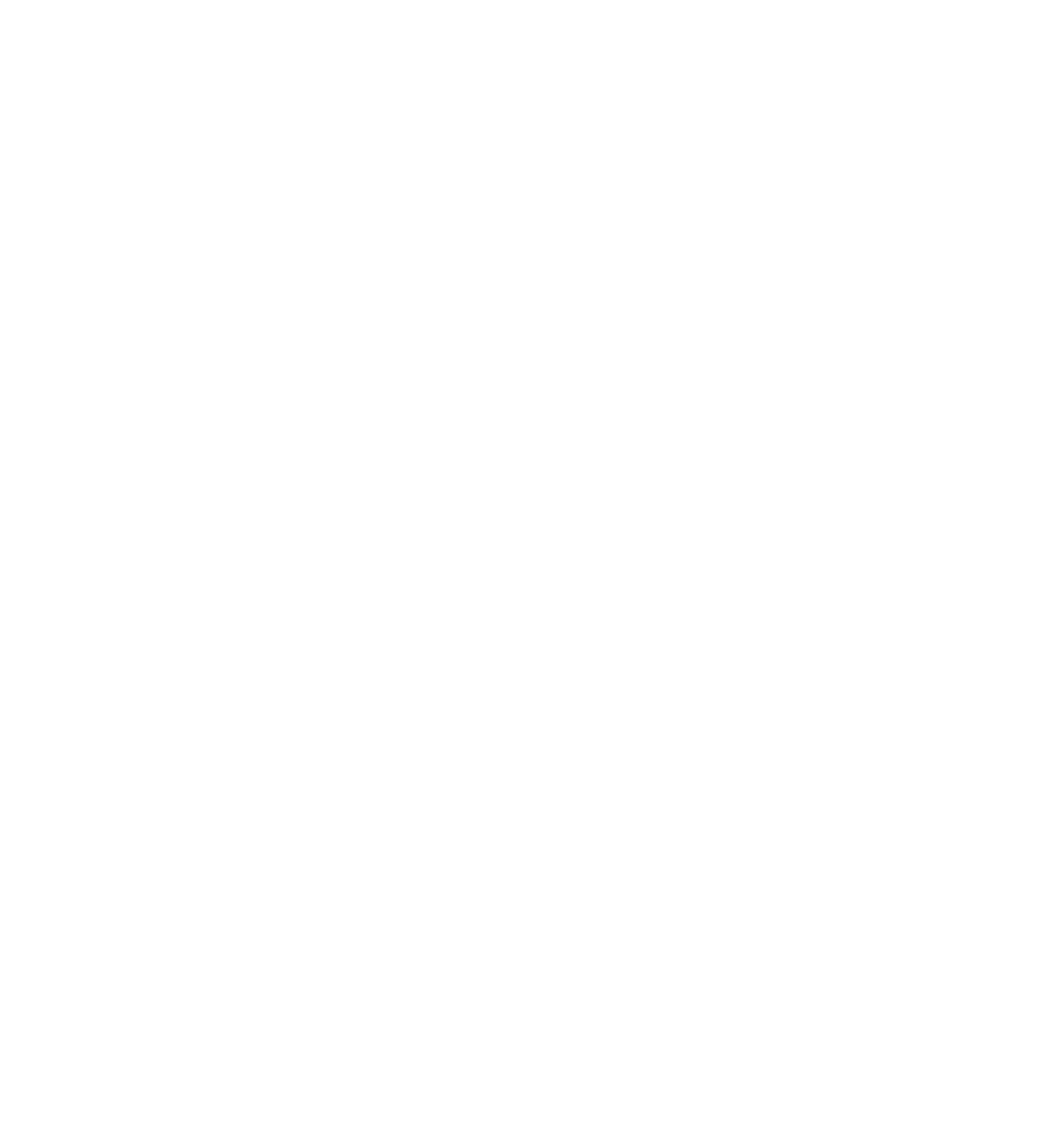
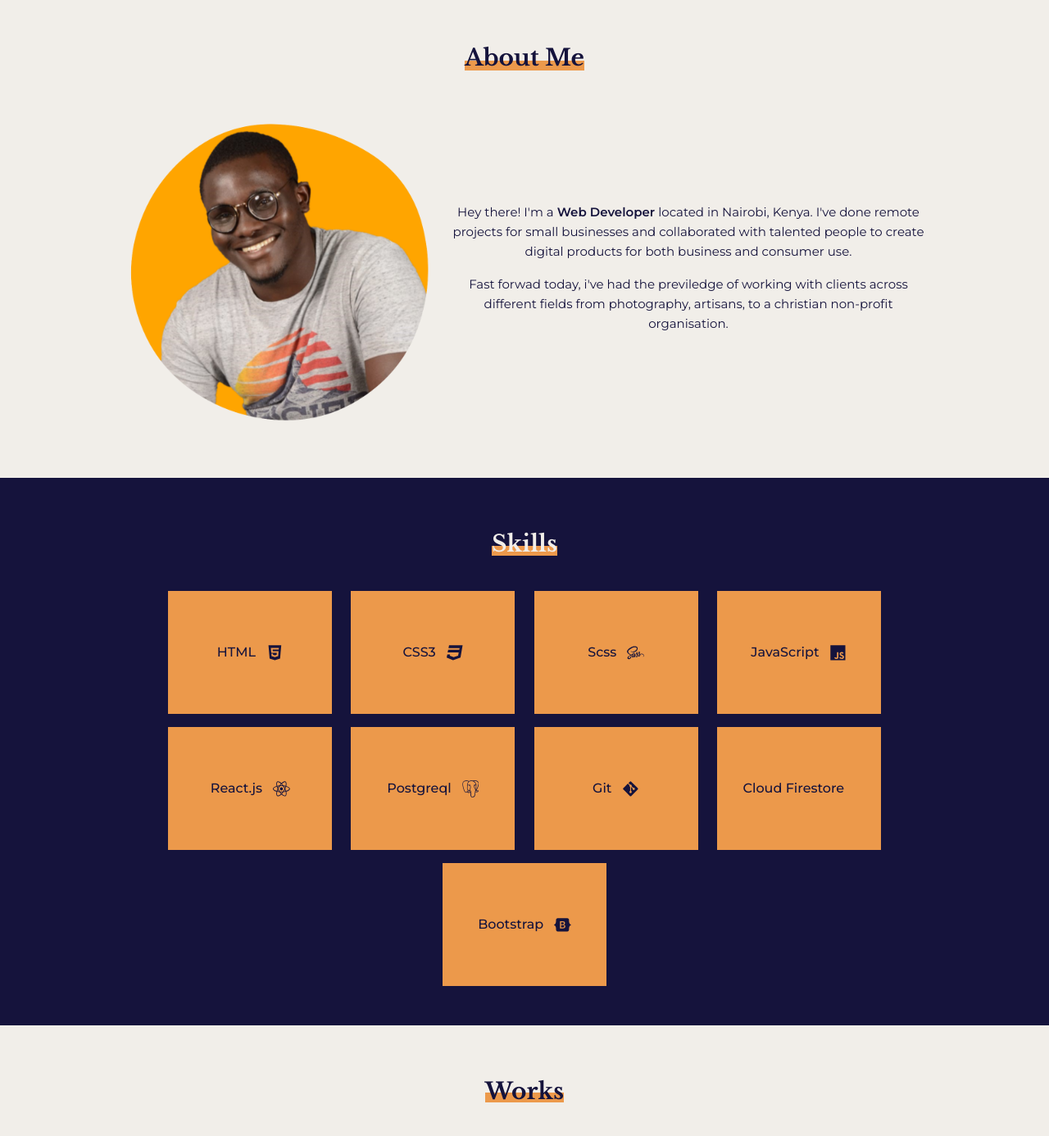
Before and after one commit to OptimusJc/portfolio, a React (Create React App) app: page / in a window 1280 px wide. Shown: the part 595-1981 px from the top of the page at 82% size. Before the commit the page ends 800 px from the top, so only its background shows below. Built offline with nearby package versions, Linux system fonts and the light colour scheme.

Commit message:
style: Add other projects to app.js

```diff
--- a/src/App.js
+++ b/src/App.js
@@ -2,6 +2,10 @@
 
 import Header from "./components/header/Header";
 import Hero from "./components/hero/Hero";
+import About from "./components/about/About";
+import Skills from "./components/skills/Skills";
+import Projects from "./components/projects/Projects";
+import OtherProjects from "./components/projects/otherProjects/OtherProjects";
 
 function App() {
 	return (
@@ -9,6 +13,10 @@
 			<section className="hero__background">
 				<Header />
 				<Hero />
+				<About />
+				<Skills />
+				<Projects />
+				<OtherProjects />
 			</section>
 		</div>
 	);
--- a/src/index.css
+++ b/src/index.css
@@ -3,6 +3,8 @@
 	--gray: #73777b;
 	--blue: #15133c;
 	--beige: #f1eee9;
+	--beige-comp-1: #fffcf7;
+	--beige-comp-2: #d9d6d2;
 
 	--body-font: "Montserrat", sans-serif;
 	--heading-font: "Libre Baskerville", serif;
@@ -21,3 +23,12 @@
 	background-color: var(--blue);
 	color: var(--beige);
 }
+
+h1,
+h2,
+h3,
+h4,
+h5,
+h6 {
+	font-family: var(--heading-font);
+}
```
